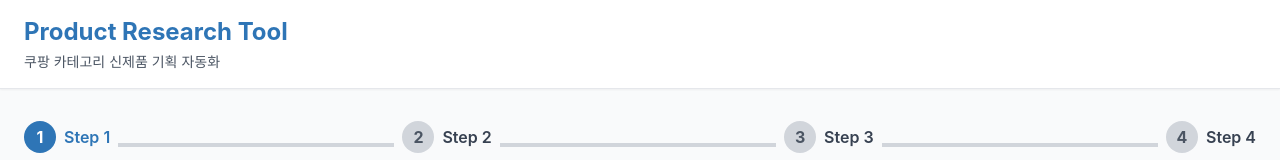
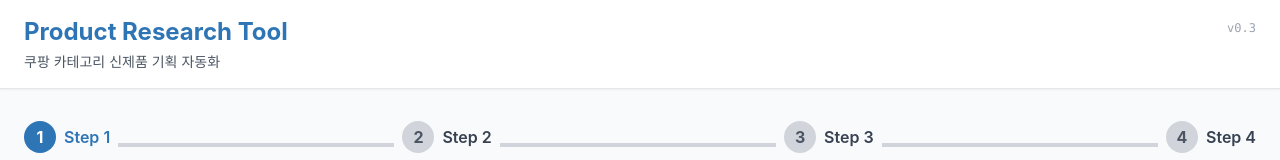
Before and after one commit to jslee2011070102-ship-it/prt, a React (Vite) app in the folder frontend/: page / in a window 1280 px wide. Shown: the top 160 px of the page. Built offline with nearby package versions, Linux system fonts and the light colour scheme.

Commit message:
feat: 우측 상단 버전 표기 추가 (v0.3)

```diff
--- a/frontend/src/App.jsx
+++ b/frontend/src/App.jsx
@@ -52,9 +52,12 @@ export default function App() {
     <div className="min-h-screen bg-gray-50">
       {/* 헤더 */}
       <header className="bg-white shadow-sm border-b border-gray-200">
-        <div className="max-w-7xl mx-auto px-6 py-4">
-          <h1 className="text-2xl font-bold text-primary-500">Product Research Tool</h1>
-          <p className="text-gray-600 text-sm mt-1">쿠팡 카테고리 신제품 기획 자동화</p>
+        <div className="max-w-7xl mx-auto px-6 py-4 flex justify-between items-start">
+          <div>
+            <h1 className="text-2xl font-bold text-primary-500">Product Research Tool</h1>
+            <p className="text-gray-600 text-sm mt-1">쿠팡 카테고리 신제품 기획 자동화</p>
+          </div>
+          <span className="text-xs text-gray-400 font-mono mt-1">v0.3</span>
         </div>
       </header>
 
```
